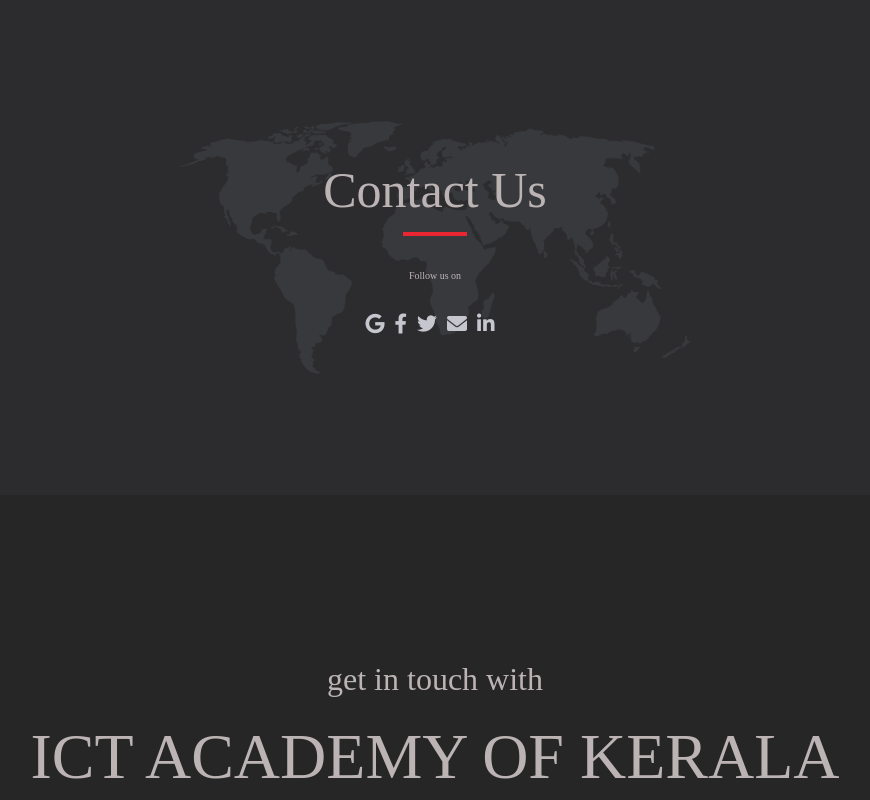
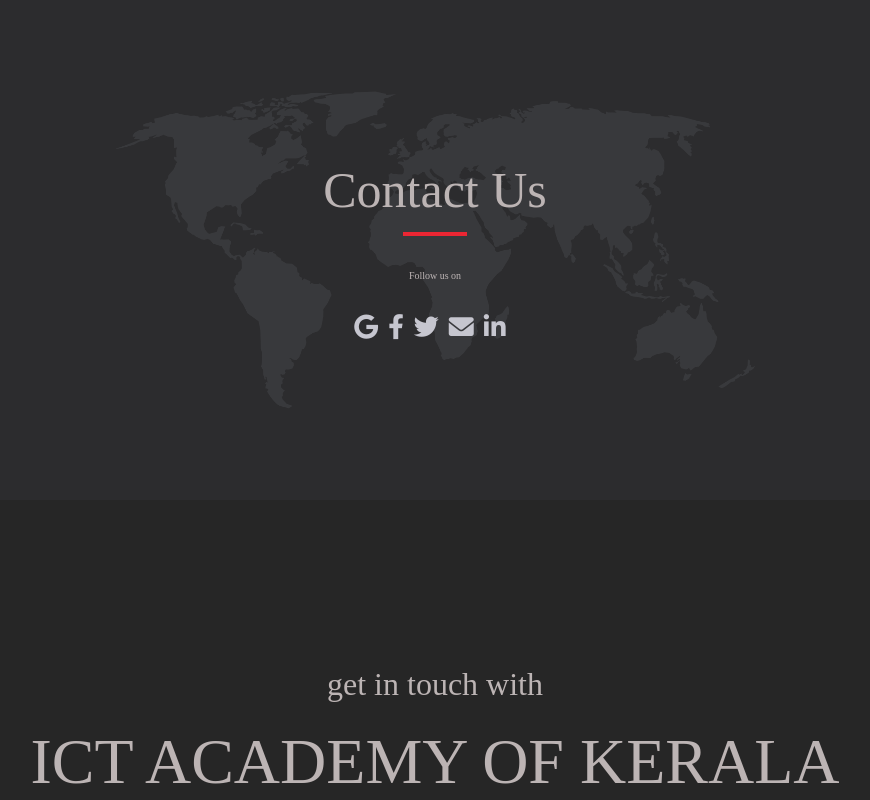
Before and after one commit to kantraman/ictak-website-mern, a React (Create React App) app in the folder frontend/: page / in a window 1280 px wide. Shown: the top 800 px of the page, without its empty margins (205-1075 px from the left). Built offline with nearby package versions, Linux system fonts and the light colour scheme.

Commit message:
Update ContactBanner.js

```diff
--- a/frontend/src/components/contact us/ContactBanner.js
+++ b/frontend/src/components/contact us/ContactBanner.js
@@ -42,7 +42,7 @@ const ContactSectionStyled = styled.div`
         transform: translate(-50%, -50%);
         z-index: -1;
         img{
-            width: 80%;
+            width: 100%;
             opacity: 0.08;
         }
     }
@@ -65,7 +65,7 @@ const ContactSectionStyled = styled.div`
 
           }
           .icon {
-            font-size: 20px;
+            font-size: 25px;
             margin-right: 10px;
             color: #c6c6cf ;
             cursor: pointer;
```
